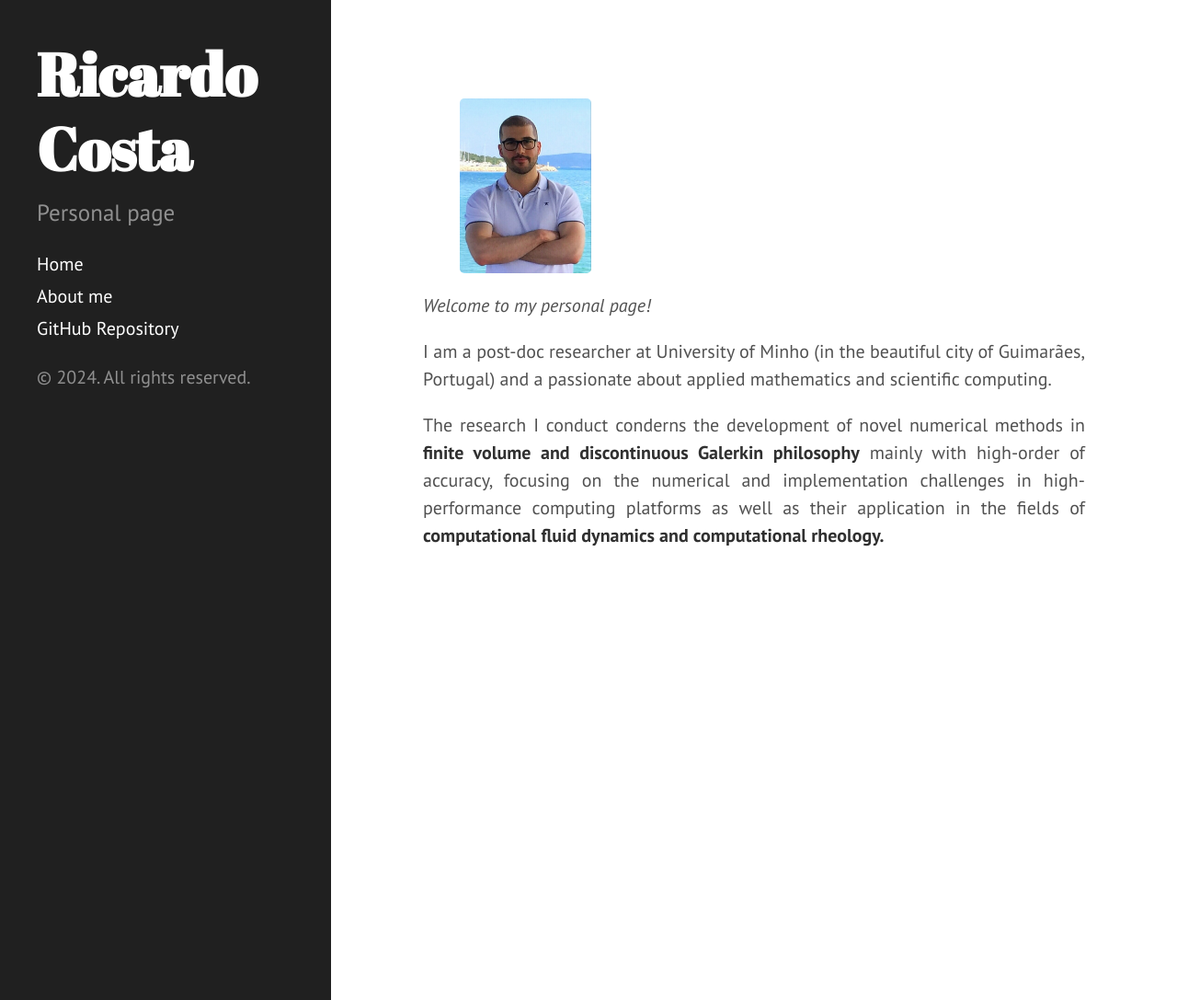
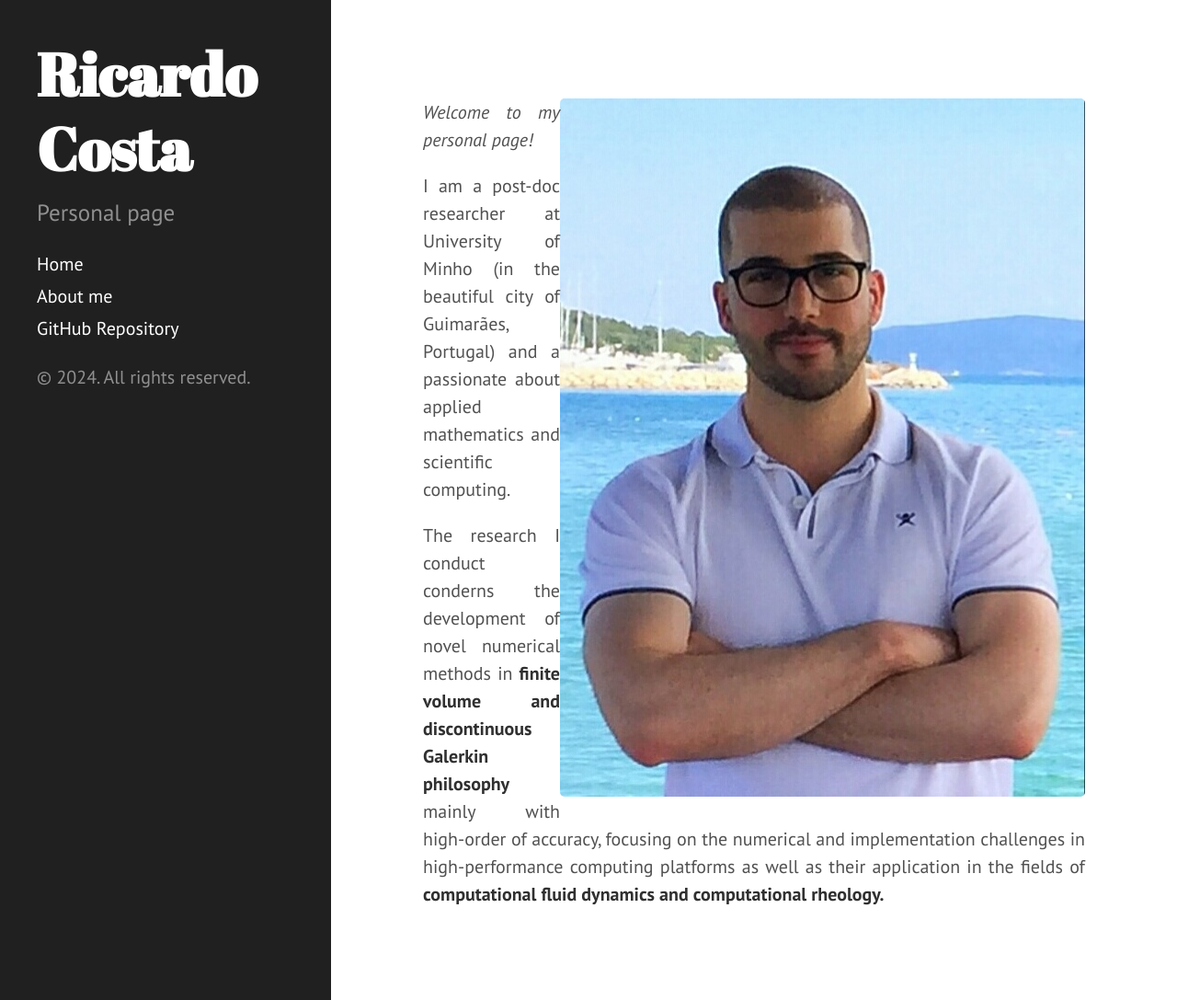
Before and after one commit to ricardodpcosta/ricardodpcosta.github.io, a Jekyll site: the page built from index.md, in a window 1280 px wide and 1087 px high. Shown: the whole window at 92% size. Built offline with Jekyll 4.4.1, drawn with Linux system fonts in a browser that asks for light colours; Markdown is read by kramdown in place of the engine named in the settings.

Commit message:
Update index.md

```diff
--- a/index.md
+++ b/index.md
@@ -3,7 +3,7 @@ layout: home
 title: About me
 ---
 
-<figure><img src="public/photo.jpg" alt="" width="143"><figcaption></figcaption></figure>
+<img style="float: right;" src="public/photo.jpg">
 
 _Welcome to my personal page!_
 
```
